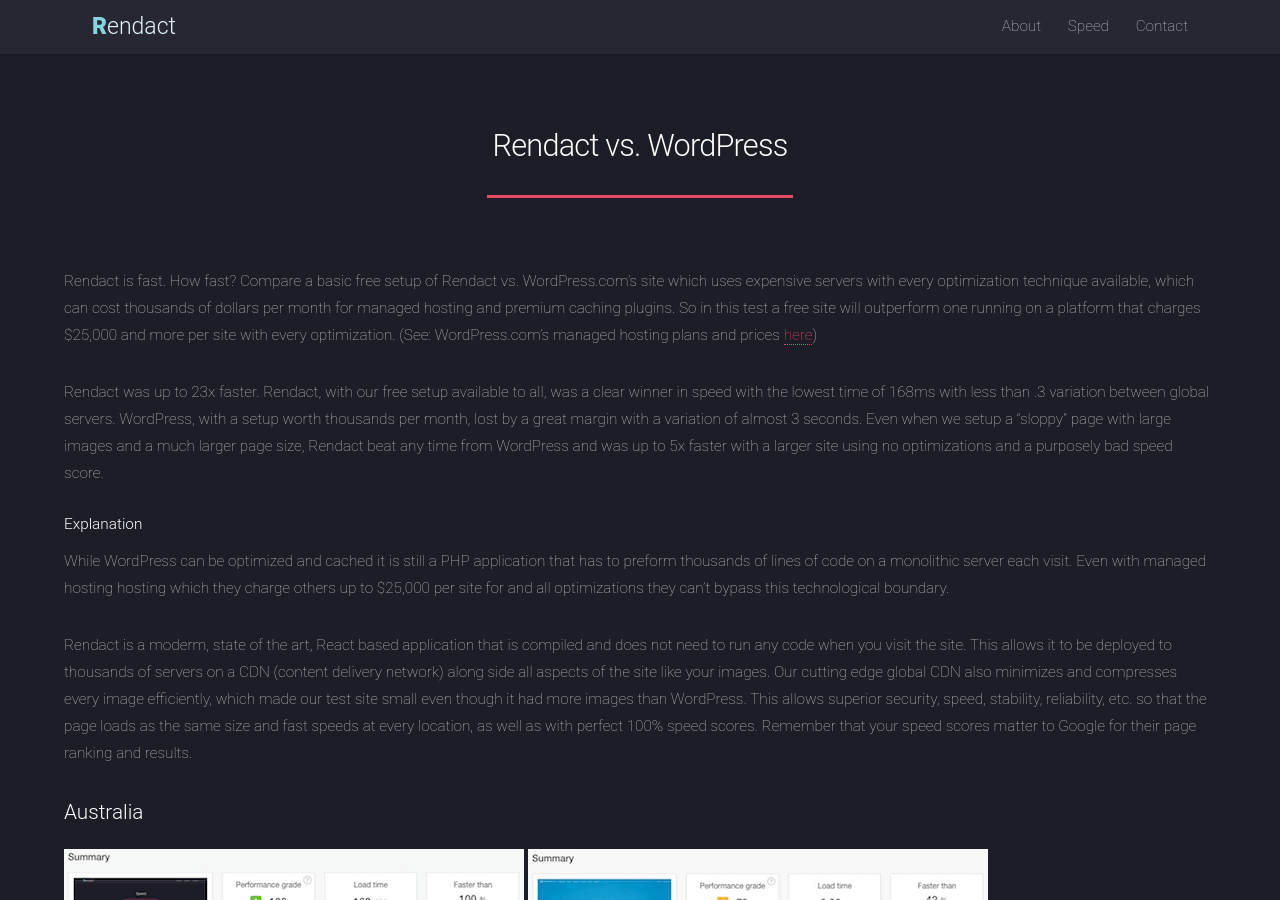
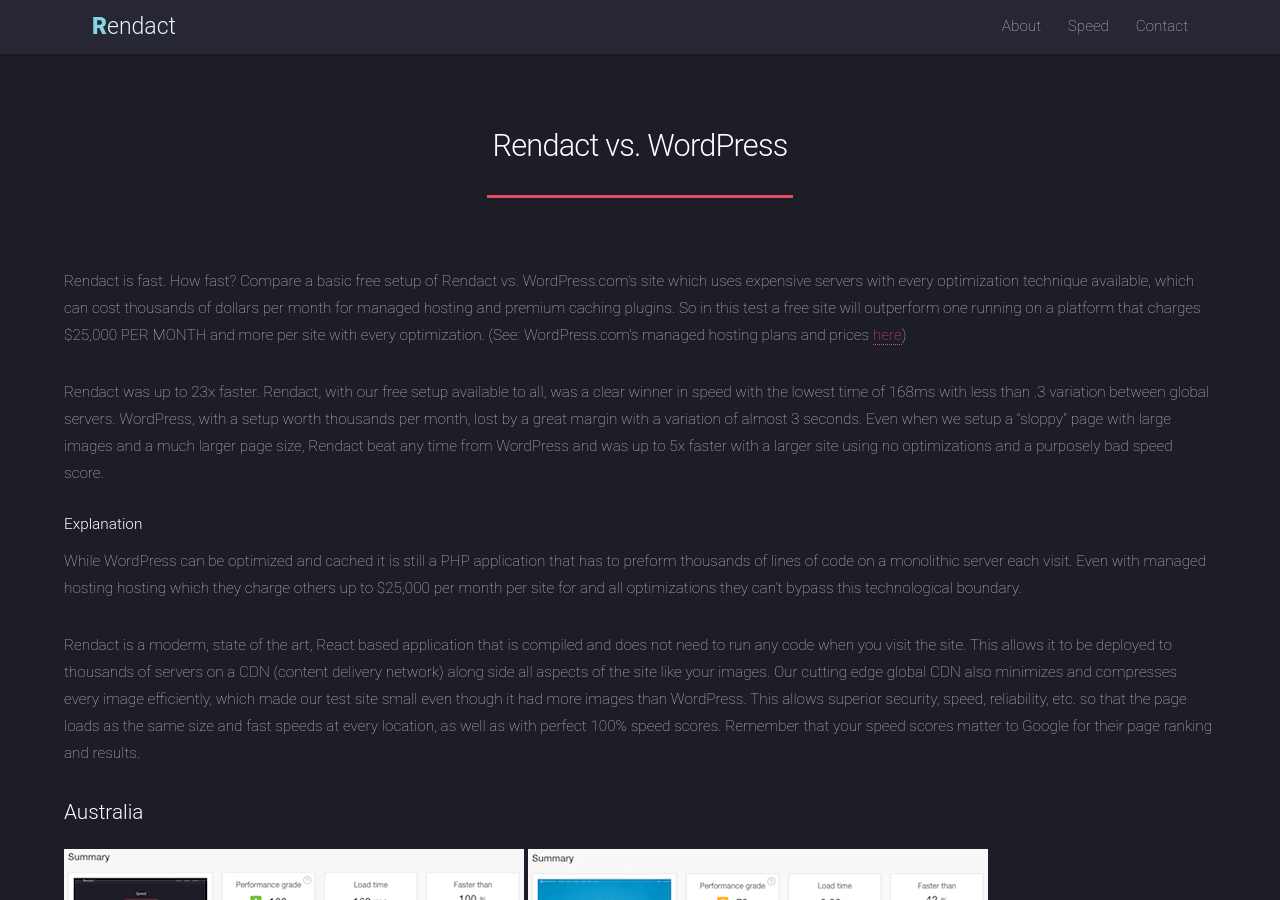
Before and after one commit to ihfazhillah/rendact.com, a Jekyll site: the page built from wordpress.md, in a window 1280 px wide and 900 px high. Built offline with Jekyll 4.4.1, drawn with Linux system fonts in a browser that asks for light colours.

Commit message:
Updated text with "per month"

```diff
--- a/wordpress.md
+++ b/wordpress.md
@@ -3,15 +3,15 @@ layout: page
 title: Rendact vs. WordPress
 permalink: /wordpress/
 ---
-Rendact is fast. How fast? Compare a basic free setup of Rendact vs. WordPress.com's site which uses expensive servers with every optimization technique available, which can cost thousands of dollars per month for managed hosting and premium caching plugins. So in this test a free site will outperform one running on a platform that charges $25,000 and more per site with every optimization. (See: WordPress.com's managed hosting plans and prices <a href="https://vip.wordpress.com/our-services/#hosting">here</a>)
+Rendact is fast. How fast? Compare a basic free setup of Rendact vs. WordPress.com's site which uses expensive servers with every optimization technique available, which can cost thousands of dollars per month for managed hosting and premium caching plugins. So in this test a free site will outperform one running on a platform that charges $25,000 PER MONTH and more per site with every optimization. (See: WordPress.com's managed hosting plans and prices <a href="https://vip.wordpress.com/our-services/#hosting">here</a>)
 
 Rendact was up to 23x faster.  Rendact, with our free setup available to all, was a clear winner in speed with the lowest time of 168ms with less than .3 variation between global servers. WordPress, with a setup worth thousands per month, lost by a great margin with a variation of almost 3 seconds.  Even when we setup a "sloppy" page with large images and a much larger page size, Rendact beat any time from WordPress and was up to 5x faster with a larger site using no optimizations and a purposely bad speed score.
 
 # Explanation
 
-While WordPress can be optimized and cached it is still a PHP application that has to preform thousands of lines of code on a monolithic server each visit. Even with managed hosting hosting which they charge others up to $25,000 per site for and all optimizations they can't bypass this technological boundary.
+While WordPress can be optimized and cached it is still a PHP application that has to preform thousands of lines of code on a monolithic server each visit. Even with managed hosting hosting which they charge others up to $25,000 per month per site for and all optimizations they can't bypass this technological boundary.
 
-Rendact is a moderm, state of the art, React based application that is compiled and does not need to run any code when you visit the site. This allows it to be deployed to thousands of servers on a CDN (content delivery network) along side all aspects of the site like your images. Our cutting edge global CDN also minimizes and compresses every image efficiently, which made our test site small even though it had more images than WordPress. This allows superior security, speed, stability, reliability, etc. so that the page loads as the same size and fast speeds at every location, as well as with perfect 100% speed scores. Remember that your speed scores matter to Google for their page ranking and results.
+Rendact is a moderm, state of the art, React based application that is compiled and does not need to run any code when you visit the site. This allows it to be deployed to thousands of servers on a CDN (content delivery network) along side all aspects of the site like your images. Our cutting edge global CDN also minimizes and compresses every image efficiently, which made our test site small even though it had more images than WordPress. This allows superior security, speed, reliability, etc. so that the page loads as the same size and fast speeds at every location, as well as with perfect 100% speed scores. Remember that your speed scores matter to Google for their page ranking and results.
 
 ### Australia
 
```
